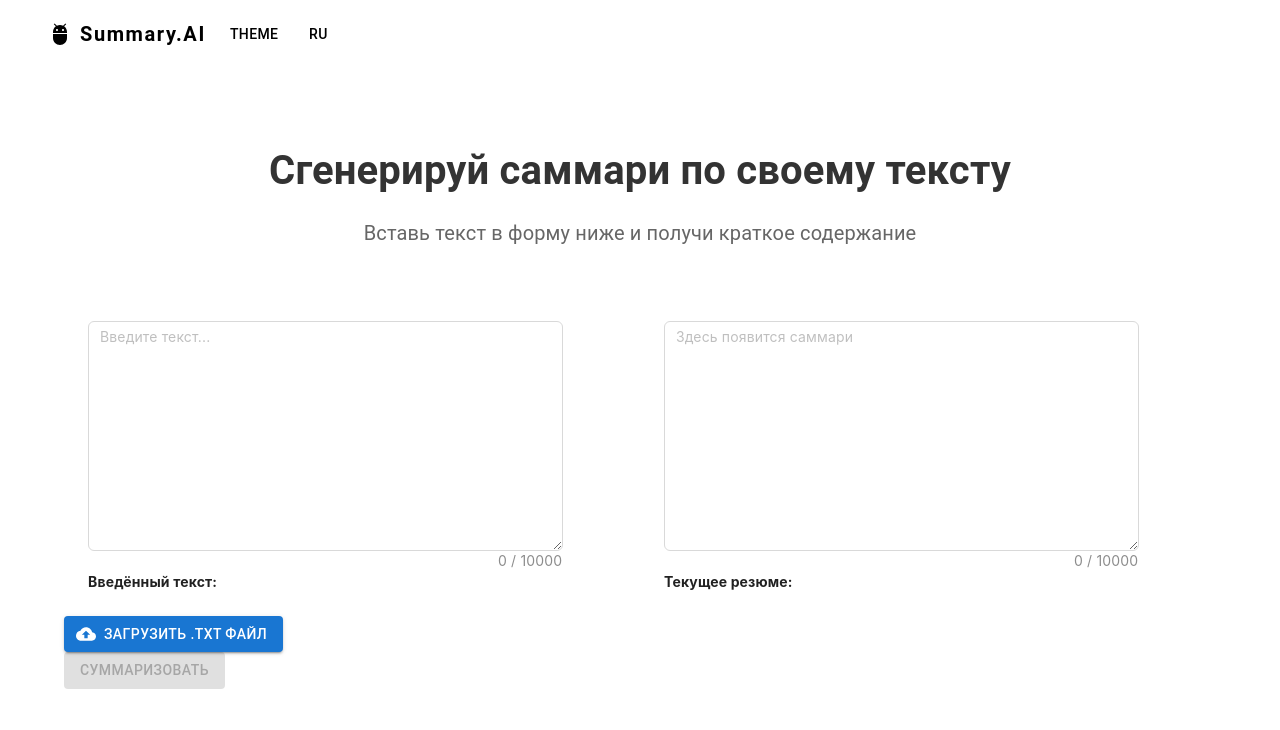
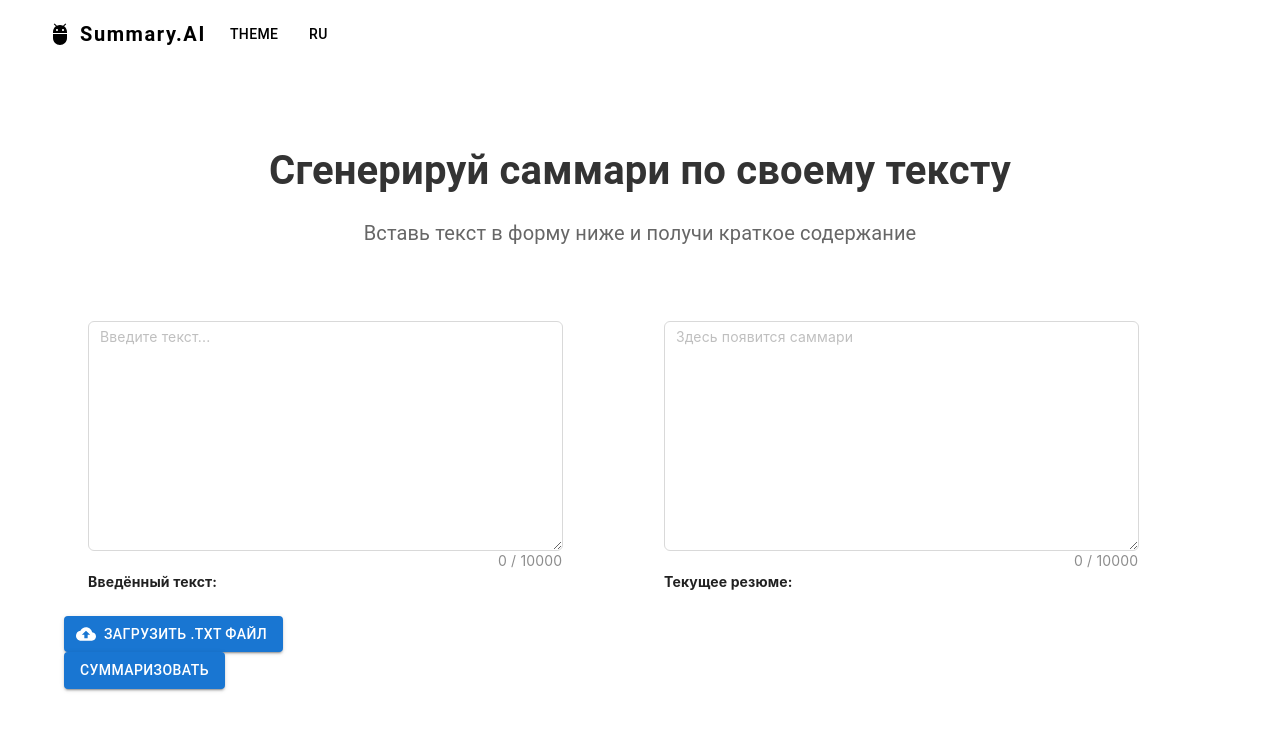
Before and after one commit to Elena-Artashkina/Summarization, a React (Vite) app in the folder frontend/: page / in a window 1280 px wide. Shown: the top 730 px of the page. Built offline with nearby package versions, Linux system fonts and the light colour scheme.

Commit message:
Made the button avalible

```diff
--- a/frontend/src/components/summarization/ButtonSummarize.jsx
+++ b/frontend/src/components/summarization/ButtonSummarize.jsx
@@ -8,7 +8,10 @@ function BasicButtons({ onClick, disabled }) {
       <Button
       variant="contained"
       onClick={onClick}
-      disabled={disabled}>Суммаризовать</Button>
+      // disabled={disabled}
+      >
+        Суммаризовать
+      </Button>
     </Stack>
   );
 }
```
